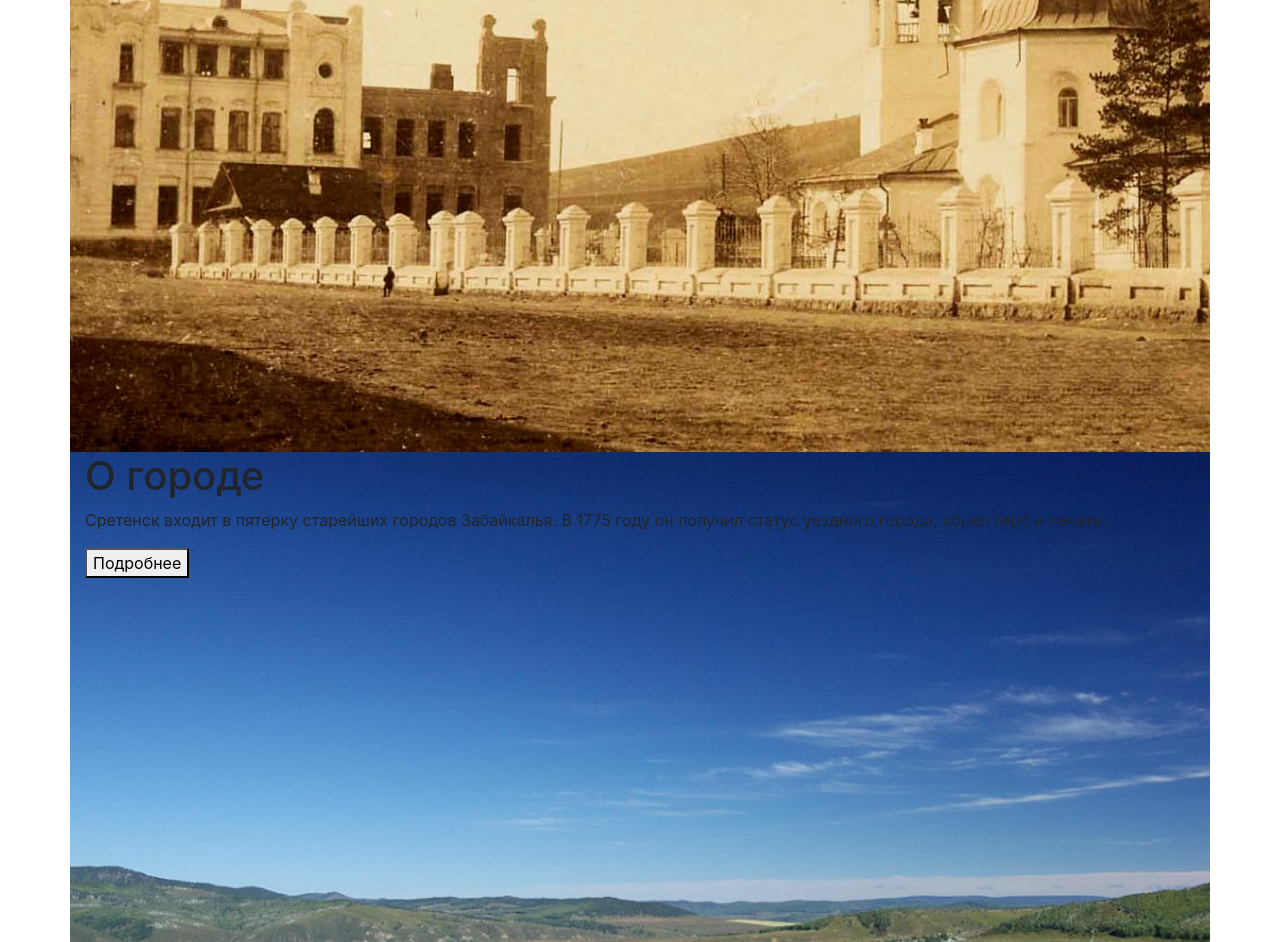
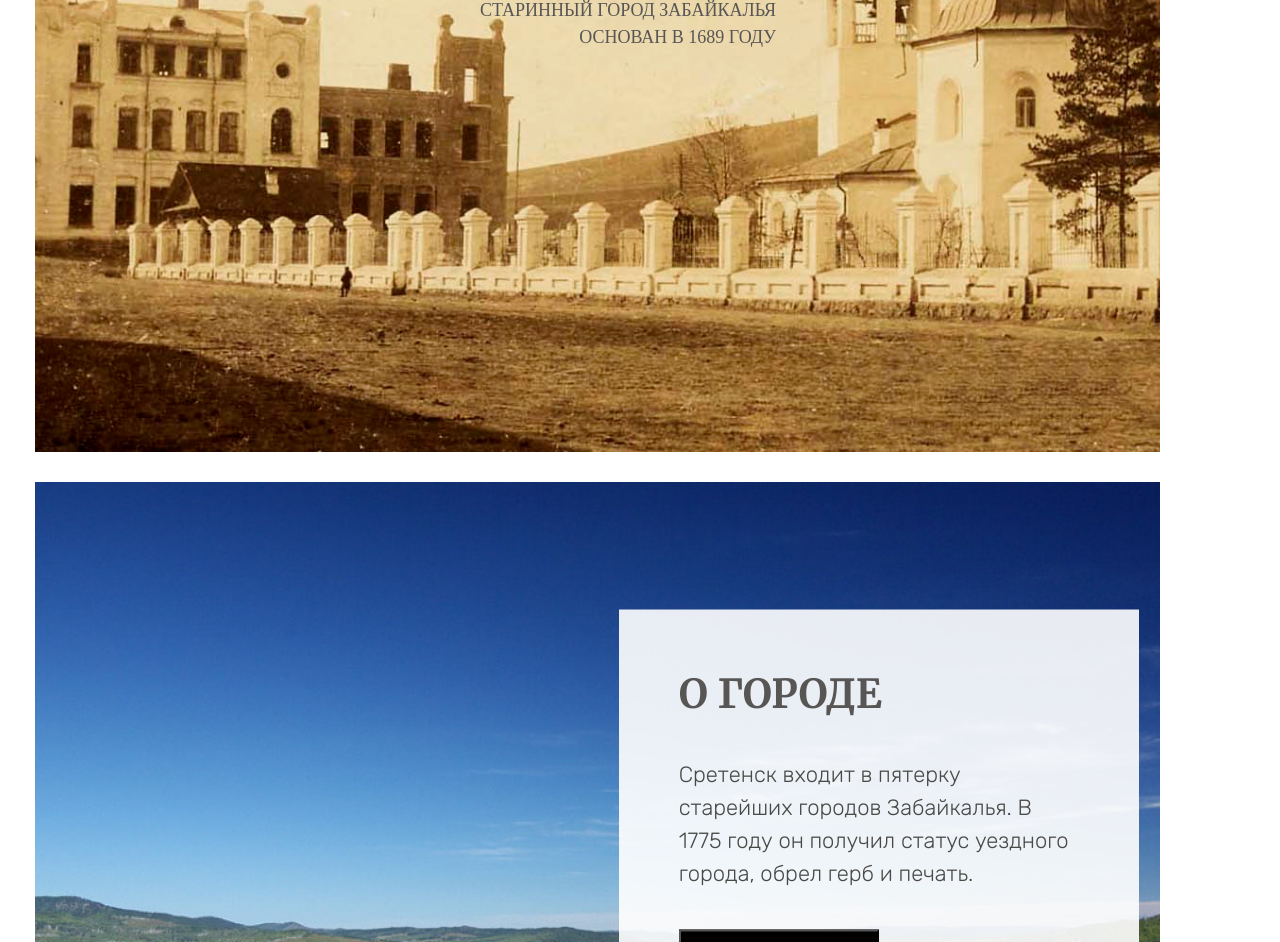
Before and after one commit to binakot/Sretensk-Home-Page, a website: page src/index.html in a window 1280 px wide. Shown: the part 398-1340 px from the top of the page. Drawn offline with nearby package versions, Linux system fonts and the light colour scheme.

Commit message:
Almost ready index page. Need to fix relative sizes on different screen widths.

```diff
--- a/src/css/main.css
+++ b/src/css/main.css
@@ -1,23 +1,83 @@
+@font-face {
+    font-family: cheap-stealer;
+    src: url('../fonts/RUSCheap-Stealer.ttf');
+}
+
 body {
     margin: 0;
     padding: 0;
 }
 
+.navbar {
+    background-color: white !important;
+    box-shadow:         0 4px 4px -4px rgba(88, 85, 85, 0.6);
+    -webkit-box-shadow: 0 4px 4px -4px rgba(88, 85, 85, 0.6);
+    -moz-box-shadow:    0 4px 4px -4px rgba(88, 85, 85, 0.6);
+}
+
+.navbar-nav {
+    padding-left: 20px;
+}
+
 .navbar-brand {
+    padding-right: 85px;
+    color: #585555 !important;
+    font-family: cheap-stealer, serif;
+    font-size: 60px;
     text-transform: uppercase;
 }
 
 .nav-link {
+    color: #585555;
+    font-family: rubik, serif;
+    font-size: 25px;
     text-transform: uppercase;
 }
 
+.container-fluid {
+    padding-left: 50px;
+    padding-right: 135px;
+}
+
 .row {
+    margin-bottom: 30px;
     height: 850px;
-    background: transparent no-repeat center center /cover;
+    background: no-repeat center;
+    background-size: cover;
+    position: relative;
+}
+
+.text-block {
+    text-align: center;
+    position: absolute;
+    top: 50%;
+    left: 50%;
+    transform: translate(-50%, -50%);
+    color: #585555;
 }
 
 #splash {
     background-image: url("../img/1.jpg");
+    padding-top: 120px;
+}
+
+#splash .text-block {
+    padding-bottom: 25%;
+}
+
+#splash h1 {
+    margin: 0;
+    font-family: cheap-stealer, serif;
+    font-size: 130px;
+    text-transform: uppercase;
+}
+
+#splash p {
+    margin: 0;
+    font-family: rubik-light, serif;
+    font-size: 18px;
+    text-align: right;
+    text-transform: uppercase;
 }
 
 #page1 {
@@ -35,3 +95,50 @@ body {
 #page4 {
     background-image: url("../img/5.jpg");
 }
+
+#page1 .text-block, #page2 .text-block, #page3 .text-block, #page4 .text-block {
+    width: 520px;
+    padding: 60px;
+    background-color: rgba(255, 255, 255, 0.9);
+    top: 40%;
+    left: 75%;
+}
+
+#page2 .text-block, #page4 .text-block {
+    left: 25%;
+}
+
+#page1 h1, #page2 h1, #page3 h1, #page4 h1 {
+    margin-bottom: 40px;
+    font-family: merriweather, serif;
+    font-weight: bold;
+    text-align: left;
+    text-transform: uppercase;
+}
+
+#page1 p, #page2 p, #page3 p, #page4 p {
+    margin-bottom: 40px;
+    color: #494946;
+    font-family: rubik, serif;
+    font-size: 22px;
+    font-weight: lighter;
+    text-align: left;
+}
+
+#page1 button, #page2 button, #page3 button, #page4 button {
+    width: 200px;
+    height: 45px;
+    color: white;
+    background-color: black;
+    text-transform: uppercase;
+    float: left;
+}
+
+#copyright {
+    padding-bottom: 10px;
+    color: #585555;
+    font-family: rubik, serif;
+    font-size: 14px;
+    text-align: center;
+    text-transform: uppercase;
+}
--- a/src/index.html
+++ b/src/index.html
@@ -11,6 +11,7 @@
     <link rel="stylesheet" href="https://fonts.googleapis.com/css?family=Open+Sans:400,700">
     <link rel="manifest" href="site.webmanifest">
 
+    <link href="https://fonts.googleapis.com/css?family=Merriweather:400,700|Rubik:300,400&amp;subset=cyrillic" rel="stylesheet">
     <link rel="stylesheet" href="https://stackpath.bootstrapcdn.com/bootstrap/4.1.0/css/bootstrap.min.css" integrity="sha384-9gVQ4dYFwwWSjIDZnLEWnxCjeSWFphJiwGPXr1jddIhOegiu1FwO5qRGvFXOdJZ4" crossorigin="anonymous">
 
     <link rel="stylesheet" href="css/main.css">
@@ -43,17 +44,20 @@
     </header>
 
     <main role="main">
-        <div class="container">
+        <div class="container-fluid">
             <div id="splash" class="row">
-                <div class="col-lg-12">
+                <div class="col-md-12">
+                    <div class="text-block">
                         <h1>Сретенск</h1>
                         <p>Старинный город Забайкалья</p>
                         <p>Основан в 1689 году</p>
                     </div>
                 </div>
+            </div>
 
             <div id="page1" class="row">
-                <div class="col-lg-12">
+                <div class="col-md-12">
+                    <div class="text-block">
                         <h1>О городе</h1>
                         <p>
                             Сретенск входит в пятерку старейших городов Забайкалья.
@@ -62,9 +66,11 @@
                         <button>Подробнее</button>
                     </div>
                 </div>
+            </div>
 
             <div id="page2" class="row">
-                <div class="col-lg-12">
+                <div class="col-md-12">
+                    <div class="text-block">
                         <h1>Климат</h1>
                         <p>
                             Климат резко-континентальный с морозной продолжительной зимой и более коротким и теплым, неравномерно увлажненным летом.
@@ -72,9 +78,11 @@
                         <button>Подробнее</button>
                     </div>
                 </div>
+            </div>
 
             <div id="page3" class="row">
-                <div class="col-lg-12">
+                <div class="col-md-12">
+                    <div class="text-block">
                         <h1>География</h1>
                         <p>
                             Большая часть Сретенска раскинулась на правом берегу р. Шилка.
@@ -83,9 +91,11 @@
                         <button>Подробнее</button>
                     </div>
                 </div>
+            </div>
 
             <div id="page4" class="row">
                 <div class="col-lg-12">
+                    <div class="text-block">
                         <h1>Фото</h1>
                         <p>
                             Торговый дом Андоверова Я.С.Постройка 1908 г. в стиле классицизма и модерна с паровым отоплением и электроосвещением.
@@ -94,10 +104,10 @@
                     </div>
                 </div>
             </div>
+        </div>
 
         <footer class="container">
-            <p class="float-right"><a href="#">Начало страницы</a></p>
-            <p>Иван и Татьяна Муратовы &copy; 2018</p>
+            <p id="copyright">Иван и Татьяна Муратовы &copy; 2018</p>
         </footer>
     </main>
 
```
Also changed, not shown: src/fonts/RUSCheap-Stealer.ttf (added). Lines whose indentation alone changed are shown as unchanged.
